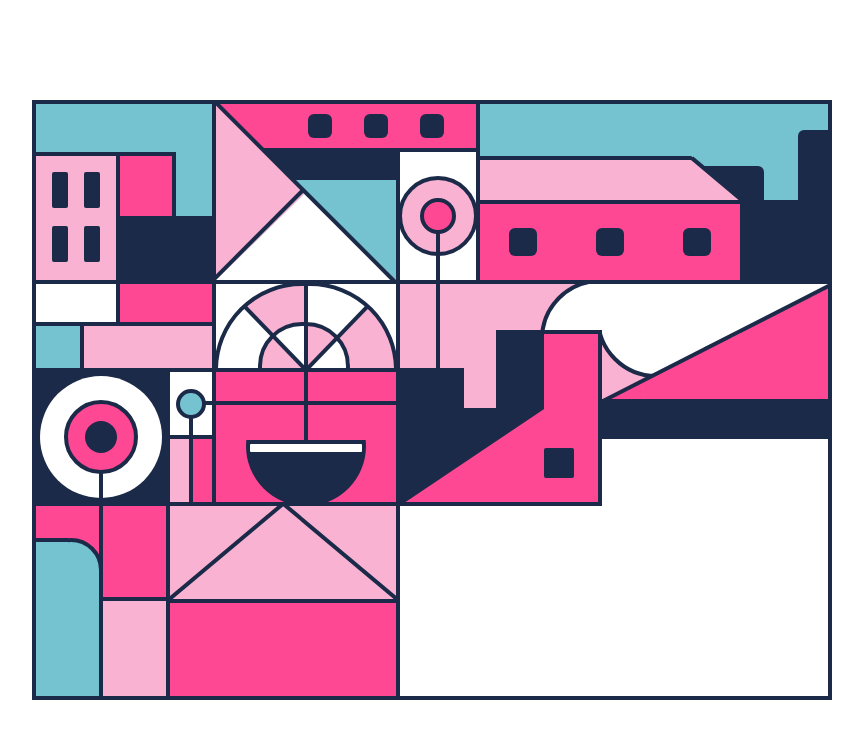
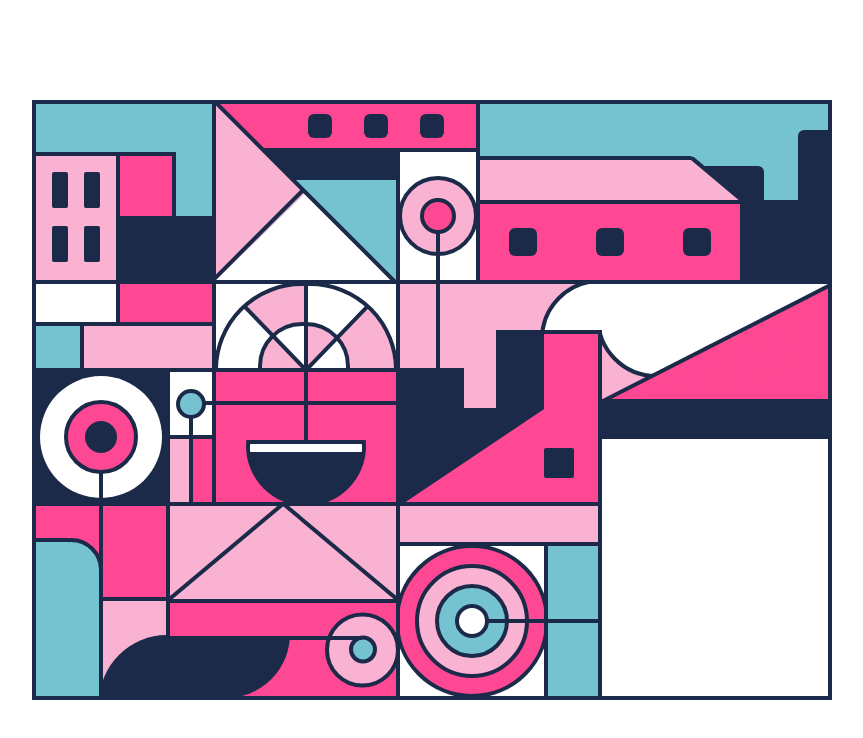
Before and after one commit to fervillalbag/drawing-with-code, a Next.js app: page / in a window 1280 px wide. Shown: the top 738 px of the page, without its empty margins (208-1071 px from the left). Built offline with nearby package versions, Linux system fonts and the light colour scheme.

Commit message:
feat: working in two squares again

```diff
--- a/src/pages/index.tsx
+++ b/src/pages/index.tsx
@@ -239,7 +239,9 @@ export default function Home() {
 
             <div className="absolute bg-custom-light-blue left-0 bottom-0 w-[67px] h-2/3"></div>
             <div className="absolute bg-custom-dark-pink right-0 top-0 w-[67px] h-1/2 border-b-4 border-custom-blue"></div>
-            <div className="absolute bg-custom-pink right-0 bottom-0 w-[67px] h-1/2"></div>
+            <div className="absolute overflow-hidden bg-custom-pink right-0 bottom-0 w-[67px] h-1/2">
+              <div className="w-[136px] rounded-full h-[136px] absolute -bottom-[75px] left-0 bg-custom-blue"></div>
+            </div>
             <div className="absolute border-4 border-custom-blue bg-custom-light-blue left-[3px] top-8 w-16 h-16 rounded-full"></div>
             <div className="absolute border-t-4 border-custom-blue bg-custom-light-blue left-0 top-8 w-8 h-16"></div>
             <div className="absolute bg-custom-light-blue left-0 top-16 w-[63px] h-16"></div>
@@ -250,7 +252,31 @@ export default function Home() {
               <div className="h-40 w-1 left-[56px] bottom-[66px] bg-custom-blue absolute rotate-[50deg]"></div>
               <div className="h-44 w-1 right-[58px] bottom-[60px] bg-custom-blue absolute -rotate-[50deg]"></div>
             </div>
-            <div className="w-full flex-1 bg-custom-dark-pink"></div>
+            <div className="w-full flex-1 overflow-hidden bg-custom-dark-pink relative">
+              <div className="w-[75px] h-[75px] rounded-full bg-custom-pink border-4 border-custom-blue -right-1 absolute top-1/2 -translate-y-1/2">
+                <div className="w-7 h-7 rounded-full bg-custom-light-blue border-4 border-custom-blue left-1/2 -translate-x-1/2 absolute top-1/2 -translate-y-1/2"></div>
+              </div>
+
+              <div className="h-1 w-[330px] z-20 absolute -left-[138px] top-[32.5px] bg-custom-blue"></div>
+              <div className="w-32 h-[165px] bg-custom-blue -bottom-[2px] -left-2 absolute rounded-full"></div>
+              <div className="w-10 h-10 bg-custom-blue bottom-0 left-0 absolute"></div>
+              <div className="w-32 h-[33px] absolute top-0 left-0 bg-custom-dark-pink"></div>
+            </div>
+          </div>
+
+          <div className="relative w-[202px] border-r-4 border-r-custom-blue h-full bg-custom-light-blue">
+            <div className="w-full border-b-4 border-custom-blue absolute h-10 bg-custom-pink top-0 left-0" />
+            <div className="h-1 w-[113px] right-0 bg-custom-blue top-[113px] absolute z-50"></div>
+
+            <div className="absolute overflow-hidden border-r-4 border-r-custom-blue w-[148px] top-10 h-auto bg-white bottom-0 left-0">
+              <div className="w-[154px] border-4 border-custom-blue h-[154px] bg-custom-dark-pink rounded-full absolute top-1/2 -translate-y-1/2 left-1/2 -translate-x-1/2">
+                <div className="absolute top-1/2 -translate-x-1/2 -translate-y-1/2 left-1/2 border-4 border-custom-blue w-[114px] h-[114px] rounded-full bg-custom-pink">
+                  <div className="absolute top-1/2 -translate-x-1/2 -translate-y-1/2 left-1/2 border-4 border-custom-blue w-[74px] h-[74px] rounded-full bg-custom-light-blue">
+                    <div className="absolute top-1/2 -translate-x-1/2 -translate-y-1/2 left-1/2 border-4 border-custom-blue w-[34px] h-[34px] rounded-full bg-white"></div>
+                  </div>
+                </div>
+              </div>
+            </div>
           </div>
         </div>
       </div>
```
